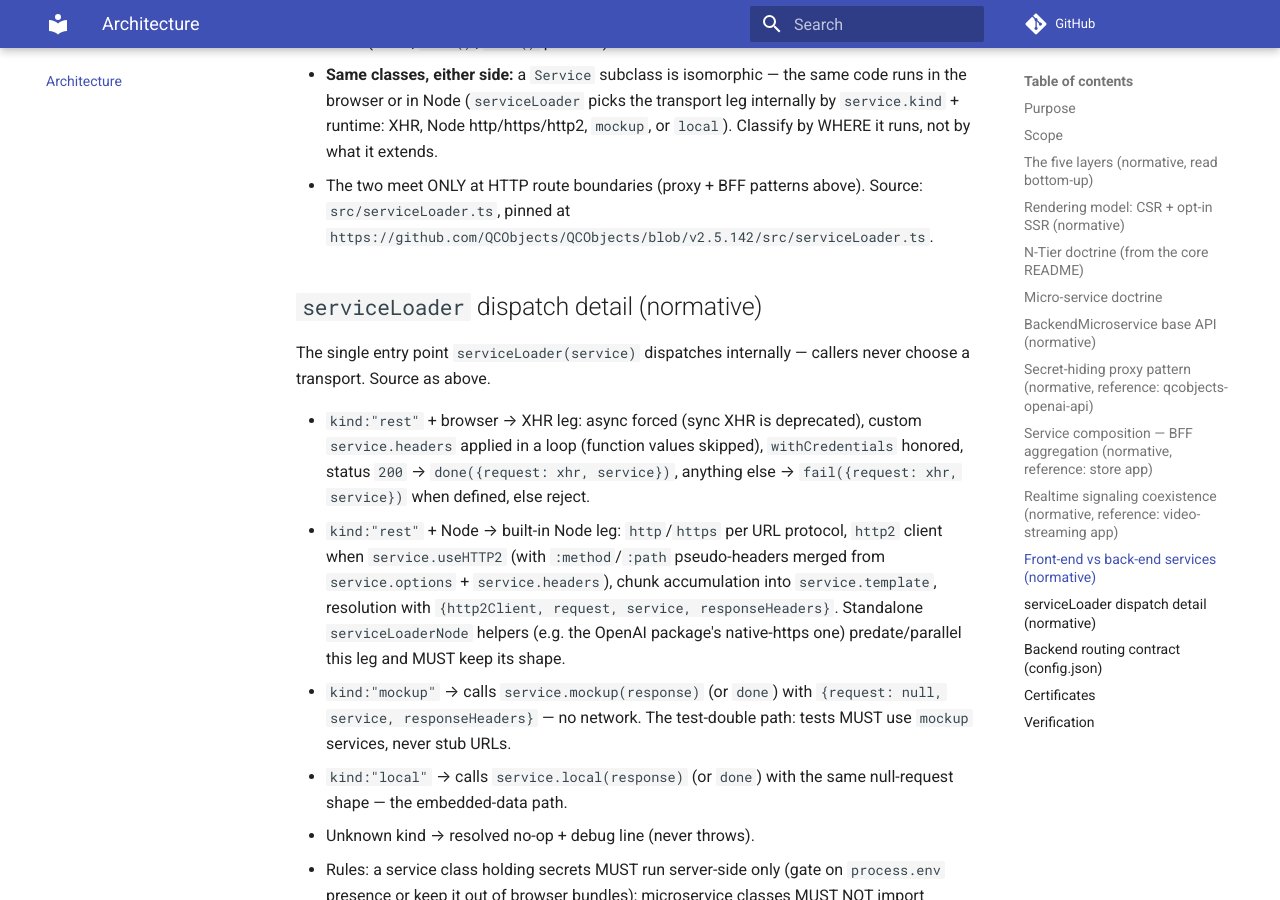
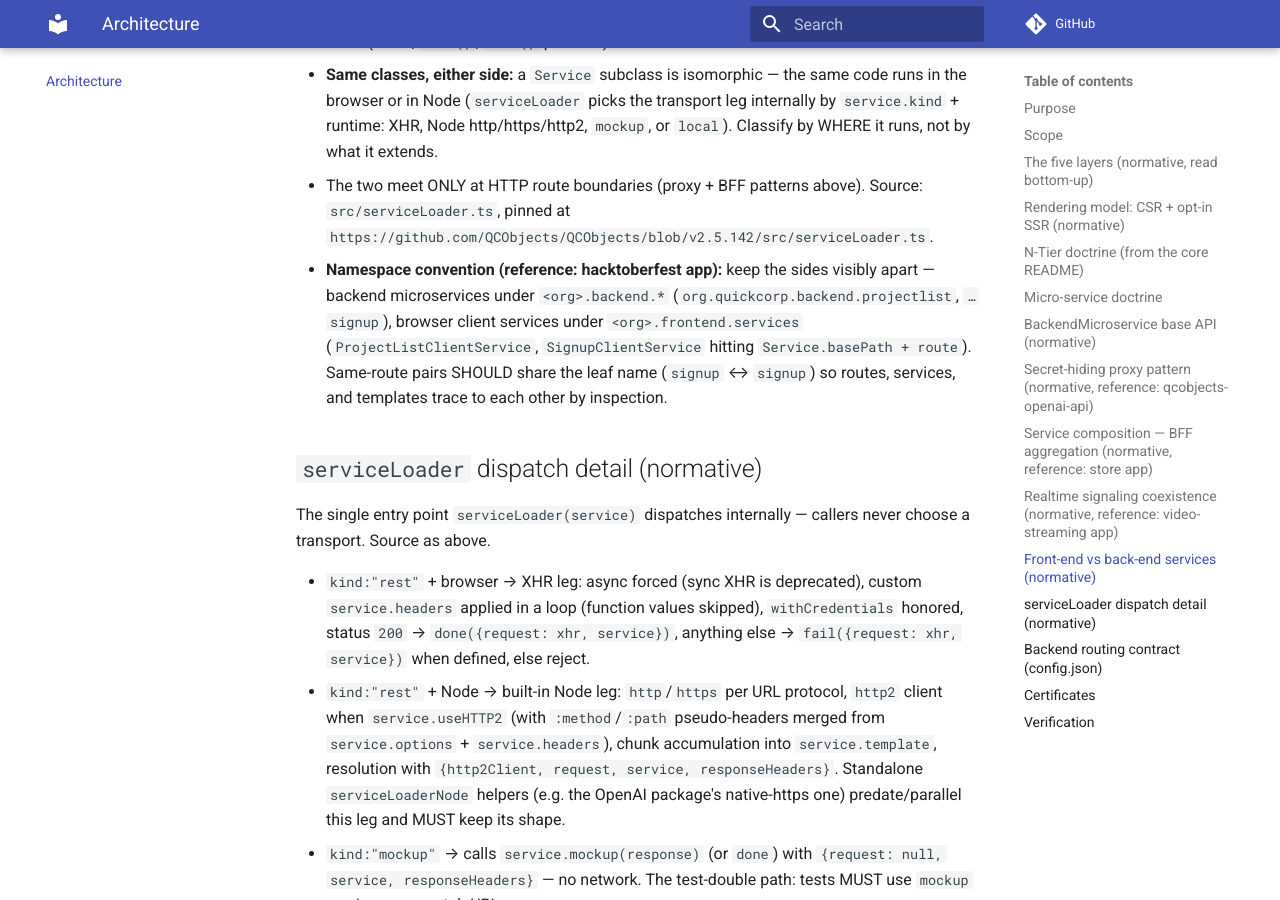
Before and after one commit to QCObjects/product-specs, an MkDocs documentation site: the page built from docs/02-architecture.md, in a window 1280 px wide and 900 px high, scrolled down 5413 px. Built offline with MkDocs 1.6.1 and Material for MkDocs 9.7.7, drawn with Linux system fonts in a browser that asks for light colours; comment, search, counter and statistics services are not loaded.

Commit message:
feat: backend/frontend service namespace convention (02)

```diff
--- a/docs/02-architecture.md
+++ b/docs/02-architecture.md
@@ -220,6 +220,13 @@ WebSocket/socket.io realtime runs ALONGSIDE the verb dispatch, not through it:
 - The two meet ONLY at HTTP route boundaries (proxy + BFF patterns above).
   Source: `src/serviceLoader.ts`, pinned at
   `https://github.com/QCObjects/QCObjects/blob/v2.5.142/src/serviceLoader.ts`.
+- **Namespace convention (reference: hacktoberfest app):** keep the sides
+  visibly apart — backend microservices under `<org>.backend.*`
+  (`org.quickcorp.backend.projectlist`, `…signup`), browser client services
+  under `<org>.frontend.services` (`ProjectListClientService`,
+  `SignupClientService` hitting `Service.basePath + route`). Same-route pairs
+  SHOULD share the leaf name (`signup` ↔ `signup`) so routes, services, and
+  templates trace to each other by inspection.
 
 ## `serviceLoader` dispatch detail (normative)
 
```
